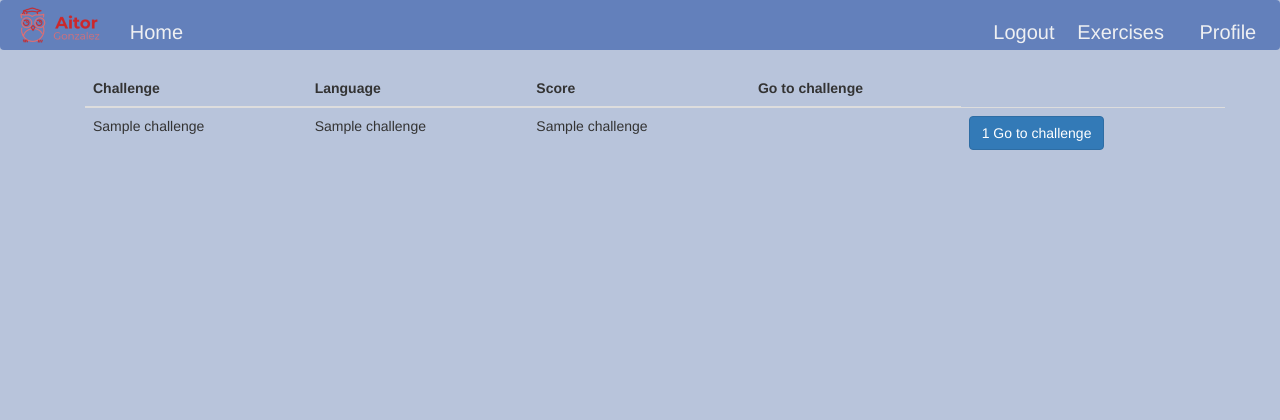
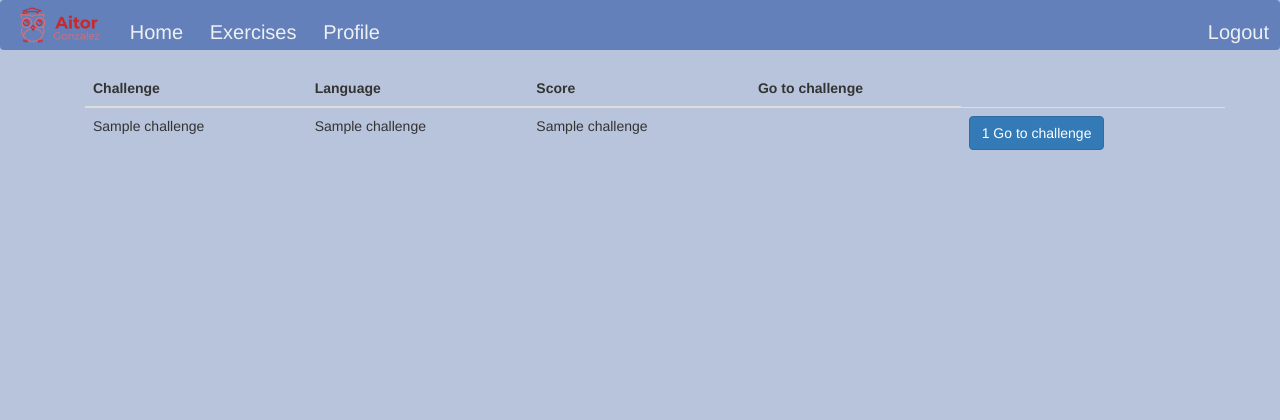
Before and after one commit to aitortxo10/DBW_project, a Flask app: page /exercises in a window 1280 px wide. Shown: the top 420 px of the page. Run offline with Flask 2, Linux system fonts and the light colour scheme; a user stored in the database is signed in; tables that the repository leaves empty hold one stand-in row (values such as "Sample post"); parts of the project's set-up code (start-up, migrations or seed data) failed here and were passed over; some libraries are stand-ins or nearby versions.

Commit message:
Exercises now without login

```diff
--- a/project/templates/base.html
+++ b/project/templates/base.html
@@ -23,12 +23,12 @@
                     <a href="{{ url_for('main.index') }}" class="nav-link">
                         Home
                     </a>
+                    <a href="{{url_for('auth.exercises') }}" class="nav-link">
+                        Exercises
+                    </a>
                     {% if current_user.is_authenticated %}
-                    <a href="{{ url_for('main.profile') }}" class="nav-link" id="login">
+                    <a href="{{ url_for('main.profile') }}" class="nav-link">
                         Profile
-                    </a>
-                    <a href="{{url_for('auth.exercises') }}" class="nav-link" id = "login">
-                        Exercises
                     </a>
                     {% endif %}
                     {% if not current_user.is_authenticated %}
```
